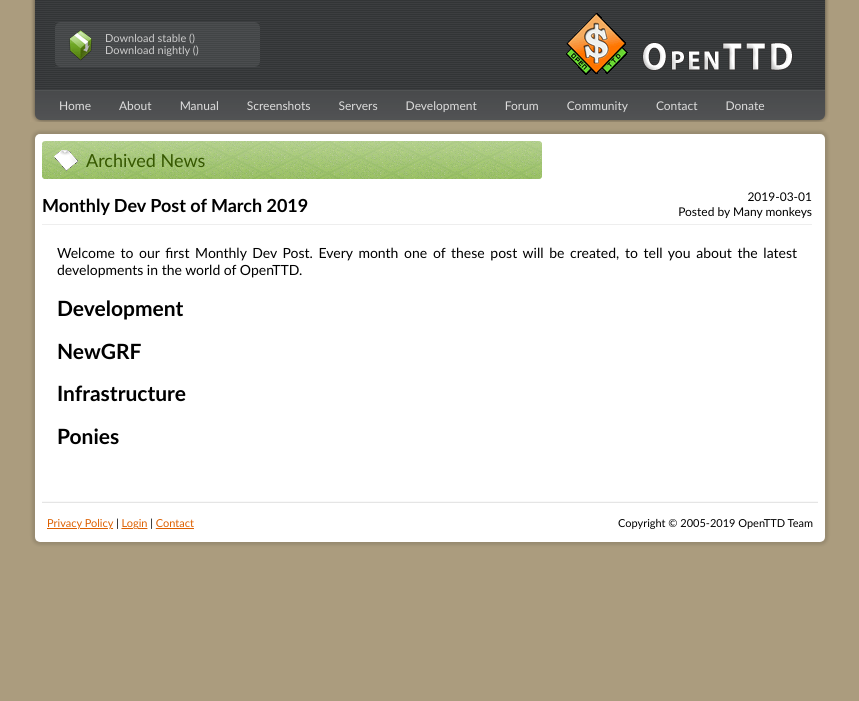
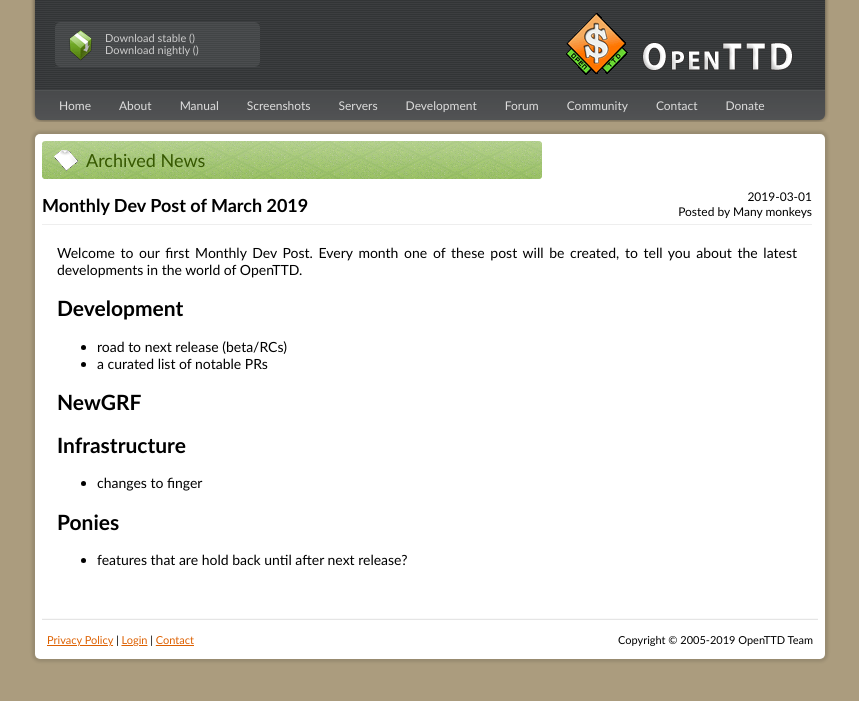
Before and after one commit to OpenTTD/website, a Jekyll site: the page built from _posts/2019-03-01-monthly-dev-post.md, in a window 1280 px wide. Shown: the top 701 px of the page, without its empty margins (210-1069 px from the left). Built offline with Jekyll 4.4.1, drawn with Linux system fonts in a browser that asks for light colours.

Commit message:
Update 2019-03-01-monthly-dev-post.md

```diff
--- a/_posts/2019-03-01-monthly-dev-post.md
+++ b/_posts/2019-03-01-monthly-dev-post.md
@@ -7,9 +7,13 @@
 Every month one of these post will be created, to tell you about the latest developments in the world of OpenTTD.
 
 ## Development
+- road to next release (beta/RCs)
+- a curated list of notable PRs
 
 ## NewGRF
 
 ## Infrastructure
+- changes to finger
 
 ## Ponies
+- features that are hold back until after next release?
```
